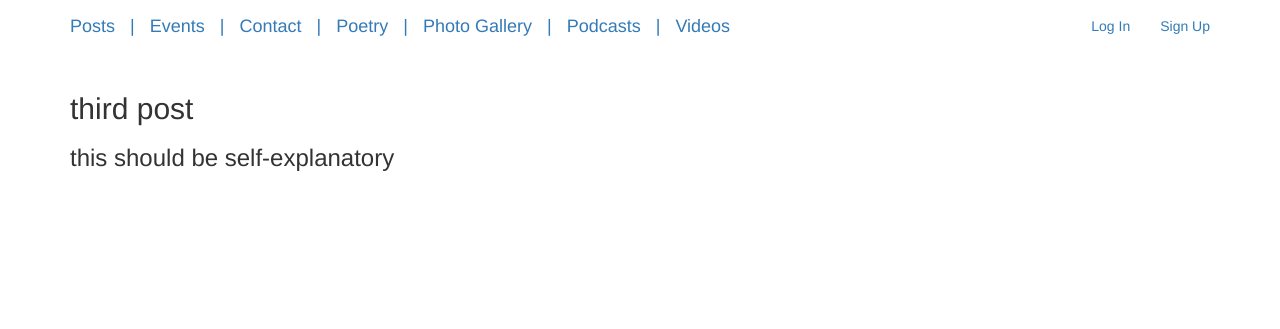
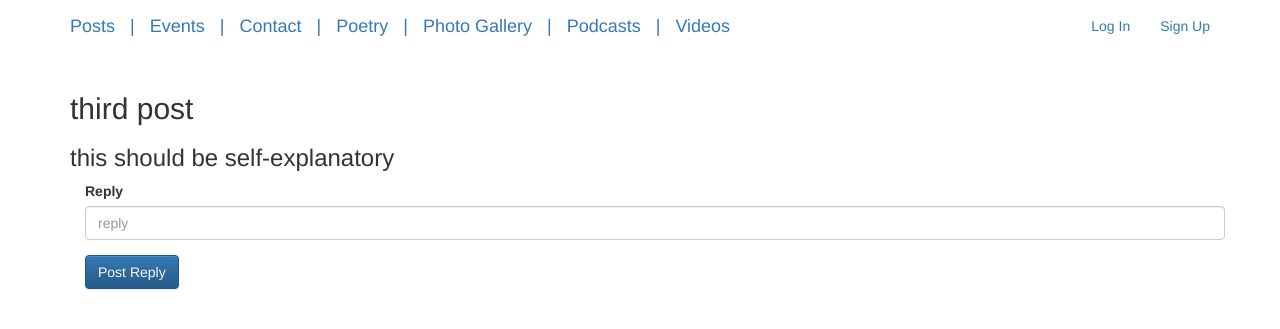
Before and after one commit to jbhouse/black_dream, a Django app: page /posts/view/3/ in a window 1280 px wide. Shown: the top 329 px of the page. Run offline with Django 3.2, Linux system fonts and the light colour scheme; data comes from the database, SQL or seed files in the repository; both versions use the stored data as it was after the commit; parts of the project's set-up code (start-up, migrations or seed data) failed here and were passed over; some libraries are stand-ins or nearby versions.

Commit message:
ajax replies work. at a basic level

```diff
--- a/posts/templates/posts/detail.html
+++ b/posts/templates/posts/detail.html
@@ -1,5 +1,42 @@
 {% extends "base.html" %}
+{% load bootstrap3 %}
+{% load static %}
+{% block javascript %}
+  <script>
+    $('.reply-form').on('submit',function(e){
+      e.preventDefault();
+      var that = $(this)
+      var reply = $('#reply').val()
+      var postId = document.getElementById('reply-button').getAttribute('name').slice(11,document.getElementById('reply-button').getAttribute('name').length)
+      makeReply();
+      function makeReply(){
+        $.ajax({
+          url       : "{% url 'replies:create' %}",
+          type      : "POST",
+          data      : {reply:reply, postId:postId},
+          beforeSend: function (xhr) {
+            xhr.setRequestHeader("X-CSRFToken", '{{ csrf_token }}');
+          },
+          success : function(){
+            console.log('it worked');
+          }
+        })
+      }
+    })
+  </script>
+{% endblock %}
 {% block content %}
   <h2>{{post.title}}</h2>
   <h3>{{post.details}}</h3>
+  <div class="container">
+    <form class='reply-form' method="post">
+      {% csrf_token %}
+      {% bootstrap_form reply_form %}
+      <input id='reply-button' type='submit' name='post-reply-{{post.id}}' class='btn btn-primary' value='Post Reply'>
+    </form>
+    {% for reply in post_replies %}
+      <h4>{{reply.text}}</h4>
+      <p>Posted by: {{reply.user}} On: {{reply.created_at}}</p>
+    {% endfor %}
+  </div>
 {% endblock %}
--- a/posts/views.py
+++ b/posts/views.py
@@ -5,7 +5,7 @@ from django.shortcuts import get_object_or_404
 from django.shortcuts import redirect
 from django.urls import reverse
 from django.http import HttpResponseForbidden
-# from replies.forms import ReplyForm
+from replies.forms import ReplyForm
 from django.views import generic
 from posts.models import Post
 from replies.models import Reply
@@ -26,6 +26,18 @@ class PostList(generic.ListView):
         context['post_list'] = super().get_queryset().order_by('-created_at')
         return context
 
-class PostDetail(generic.DetailView):
+class PostDisplay(generic.DetailView):
     model = Post
     template_name = 'posts/detail.html'
+    def get_context_data(self, **kwargs):
+        context = super(PostDisplay, self).get_context_data(**kwargs)
+        post = get_object_or_404(Post, pk=self.kwargs['pk'])
+        self.post_replies = Post.objects.prefetch_related("replies").get(id=post.pk)
+        context['reply_form'] = ReplyForm()
+        context['post_replies'] = self.post_replies.replies.all()
+        return context
+
+class PostDetail(View):
+    def get(self, request, *args, **kwargs):
+        view = PostDisplay.as_view()
+        return view(request, *args, **kwargs)
--- /dev/null
+++ b/replies/forms.py
@@ -0,0 +1,12 @@
+from django.forms import ModelForm
+from django import forms
+from replies.models import Reply
+
+class ReplyForm(forms.ModelForm):
+    text = forms.CharField(widget=forms.TextInput(attrs={'id': 'reply','class':'form-control','placeholder':'reply'}))
+    class Meta:
+        model = Reply
+        fields = ['text']
+    def __init__(self,*args,**kwargs):
+        super().__init__(*args,**kwargs)
+        self.fields['text'].label = 'Reply'
--- a/replies/urls.py
+++ b/replies/urls.py
@@ -4,6 +4,6 @@ from . import views
 app_name = 'replies'
 
 urlpatterns = [
-    url(r'^create/(?P<pk>\d+)/$',views.CreateReply,name='create'),
+    url(r'^create/$',views.CreateReply,name='create'),
     url(r'^delete/(?P<pk>\d+)/$',views.DeleteReply,name='delete'),
 ]
--- a/templates/base.html
+++ b/templates/base.html
@@ -55,7 +55,6 @@
   <footer>
   </footer>
 
-  <script src="{% static 'js/app.js' %}"></script>
   {% block javascript %}{% endblock %}
   </body>
 </html>
```
Also changed, not shown: replies/views.py (+23 -1 lines), db.sqlite3.
